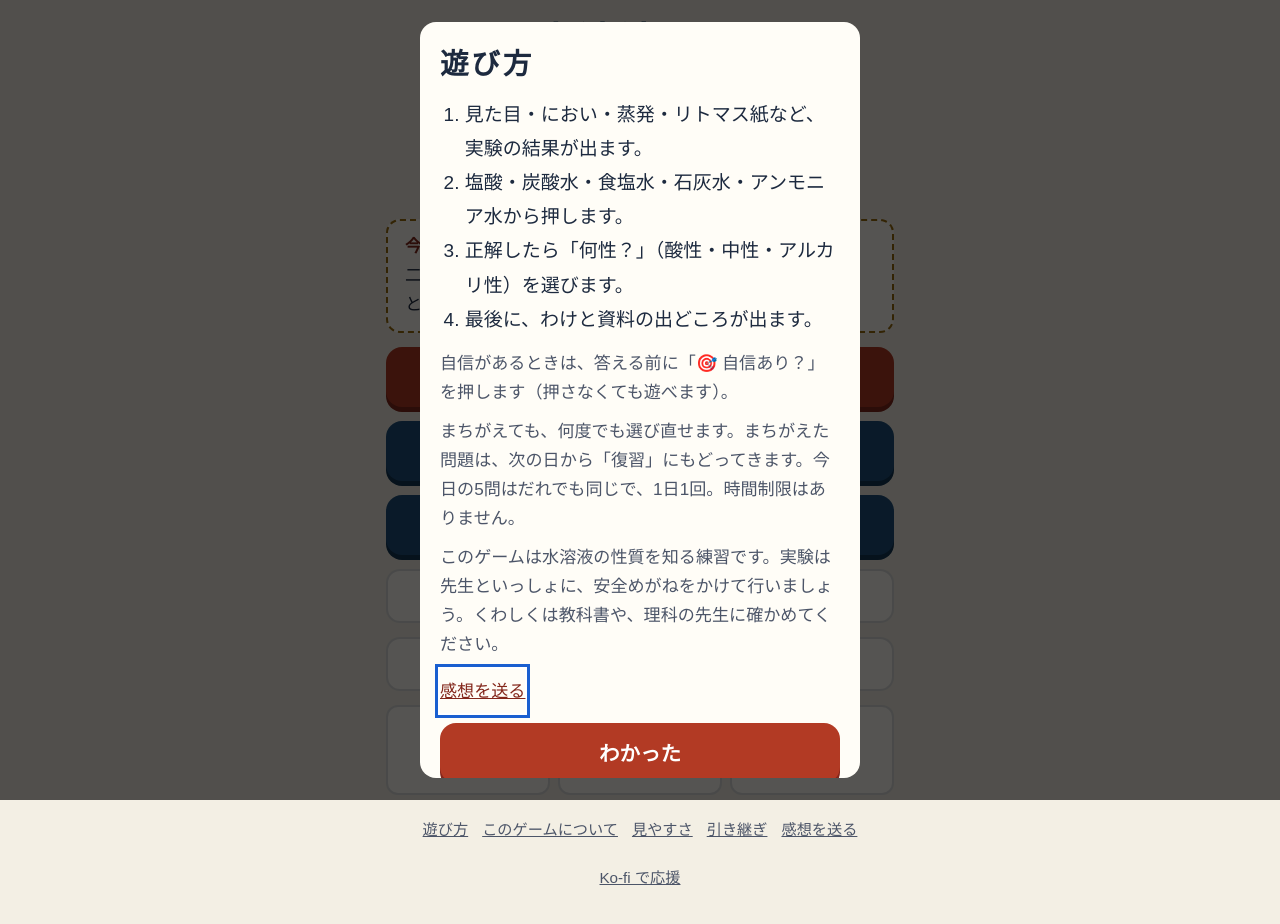
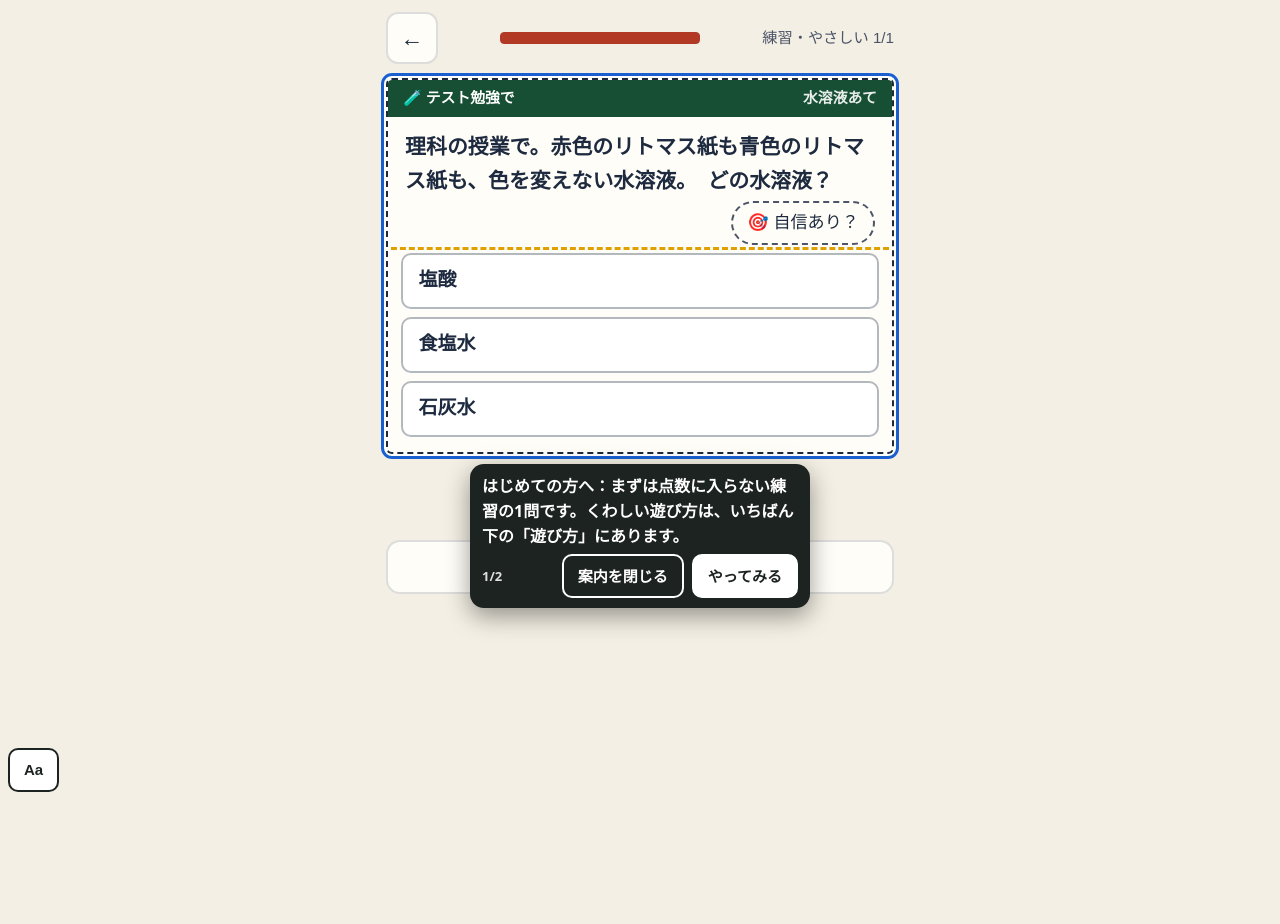
Before and after one commit to satou-aaaaa/suiyoeki-ate, a plain HTML site: page index.html in a window 1280 px wide. After the commit the page ends 800 px from the top, so only its background shows below. Drawn offline with Linux system fonts and the light colour scheme; a web font is replaced by a local one.

Commit message:
ひな形の共通部品を写す（shared-workflows 67f7985） (#5)
Co-authored-by: template-sync <41898283+github-actions[bot]@users.noreply.github.com>

```diff
--- a/index.html
+++ b/index.html
@@ -346,7 +346,8 @@ html.a11y-say body{padding-bottom:calc(64px + env(safe-area-inset-bottom,0px))!i
 //      （incidents/2026-11-21-hand-copied-helpers-drift.md）。
 //      あわせて、はじめて遊ぶ人への案内（吹き出し Core.coach）を足した。長い「遊び方」の窓の代わりに、練習の1問を遊びながら
 //      その場で一言ずつ教える（NN/g「Mobile Instructional Overlays」・Andersen ほか CHI 2012「The Impact of Tutorials on Games of Varying Complexity」）。
-//   3: 2026-11-22 吹き出しを出しているあいだ 0.4 秒ごとに場所を測り直す（古い場所に残って押す所を隠すことがあった）。ボタンの字を「案内を閉じる」に
+//   3: 2026-11-22 吹き出しを出しているあいだ 0.4 秒ごとに場所を測り直す（古い場所に残って押す所を隠すことがあった）。ボタンの字を「案内を閉じる」に。
+//      段の wait（その所が出るまで待つ）を足した。全ゲームの「はじめての練習」を sync-template の migrateFirstPlay が足すため
 //   2: 2026-11-22 感想フォームのゲーム名を、渡さなければ題（<title>）から入れる。sync-template が全ゲームを game-core に切り替える（migrateCore）ため
 // 決まり: 外へ通信しない。ゲームの関数の名前（toast・buzz など）は上書きしない（Core.toast などで呼ぶ）。
 (function () {
@@ -432,6 +433,7 @@ html.a11y-say body{padding-bottom:calc(64px + env(safe-area-inset-bottom,0px))!i
   //   sel   …… 吹き出しを付ける所。まだ画面に無いあいだは待つ（ゲームが画面を作り直しても付け直す）
   //   until …… その所が画面に出たら次へ進む（答えた・正解した など）。無ければ sel を押したら次へ
   //   button …… 押すと次へ進むボタンの字（読むだけの吹き出し）
+  //   wait  …… その所が画面に出るまで、この吹き出しは出さずに待つ（答えたあとにだけ「次へ」を指す など）
   //   pos   …… "below"（既定）か "above"。その側に場所が無ければ、ページを少し動かして場所を空ける（読む所を隠さないため）
   // 吹き出しは押す所を隠さない（上か下の空いたほうに出す）。「案内を閉じる」と Esc でいつでもやめられる。
   const coach = (() => {
@@ -466,7 +468,7 @@ html.a11y-say body{padding-bottom:calc(64px + env(safe-area-inset-bottom,0px))!i
       while (steps && i < steps.length && steps[i].until && find(steps[i].until)) i++;
       if (!steps) return;
       if (i >= steps.length) return stop(true);
-      const st = steps[i], el = find(st.sel);
+      const st = steps[i], el = st.wait && !find(st.wait) ? null : find(st.sel);
       if (!el) { box.hidden = true; mark(null); return; }
       box.hidden = false; mark(el);
       const fresh = shown !== i;
@@ -836,7 +838,7 @@ function home() {
   $("go-cal").onclick = () => cal();
   $("go-ach").onclick = achView;
   bindFooter();
-  if (!s.tut) openHow();
+  if (!s.tut) firstPlay();
 }
 function practiceMenu() {
   app.innerHTML = `<header><button class="icon" id="back" aria-label="もどる">←</button><h1>練習<small>今日の記録には入りません（水溶液帳には載ります）</small></h1></header>
@@ -847,6 +849,27 @@ function practiceMenu() {
   document.querySelectorAll(".lv button").forEach((b) => (b.onclick = () => startRun("p", +b.dataset.t)));
   bindFooter(); toTop();
 }
+// first-play:begin（shared-workflows の scripts/sync-template.mjs が足した。直すときはひな形を直す）
+// はじめての人：長い「遊び方」の窓を出さず、点数に入らない練習の1問を遊びながら、吹き出しで一言ずつ教える（game-core の Core.coach）。
+// 「見た」は始めたその場で残す（途中でやめても、次からはふつうに始まる。くわしい遊び方はいつでもいちばん下の「遊び方」から）
+const FIRST_STEPS = [
+  { sel: "#choices", button: "やってみる", text: "はじめての方へ：まずは点数に入らない練習の1問です。くわしい遊び方は、いちばん下の「遊び方」にあります。" },
+  { sel: "#next", wait: ".verdict", text: "できました。わけを読んだら、ここを押して進みます。" },
+];
+function firstPlay() {
+  save((s) => { s.tut = true; });
+  // 練習の入り口を開いて、いちばん上（いちばんやさしい）を押す。無ければ前の形（遊び方の窓）にもどす
+  practiceMenu();
+  const b = document.querySelector(".lv button");
+  if (!window.Core || !Core.coach || !b) { home(); return openHow(); }
+  b.click();
+  // 練習は1問だけにする（数を減らしてから描き直す）
+  save((s) => { const r = s.runs && s.runs.p; if (r && Array.isArray(r.list)) r.list = r.list.slice(0, 1); });
+  play();
+  // 案内を閉じた（Esc も）ら、1問の練習の途中経過を残さずにホームへ（ふだんの練習の「続きから」を出さない）
+  Core.coach.start(FIRST_STEPS, { home, onEnd: (done) => { if (done === false) { save((s) => { const r = s.runs && s.runs.p; if (r && !(r.res || []).length) delete s.runs.p; }); home(); } } });
+}
+// first-play:end
 function startRun(mode, opt) {
   const k = todayKey(); let ng = false;
   save((s) => {
```
Also changed, not shown: qa/run.mjs (+6 -5 lines).
